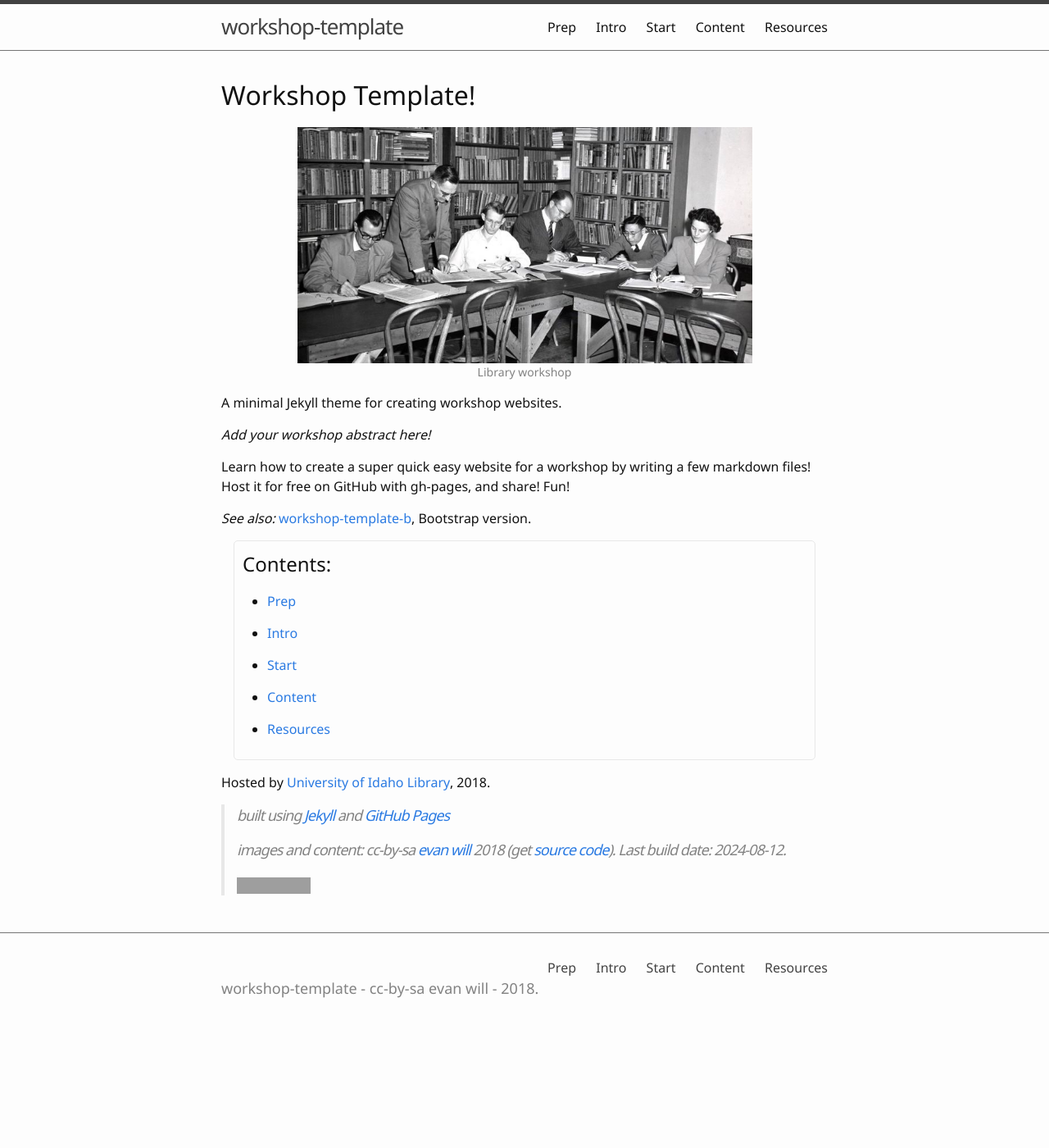
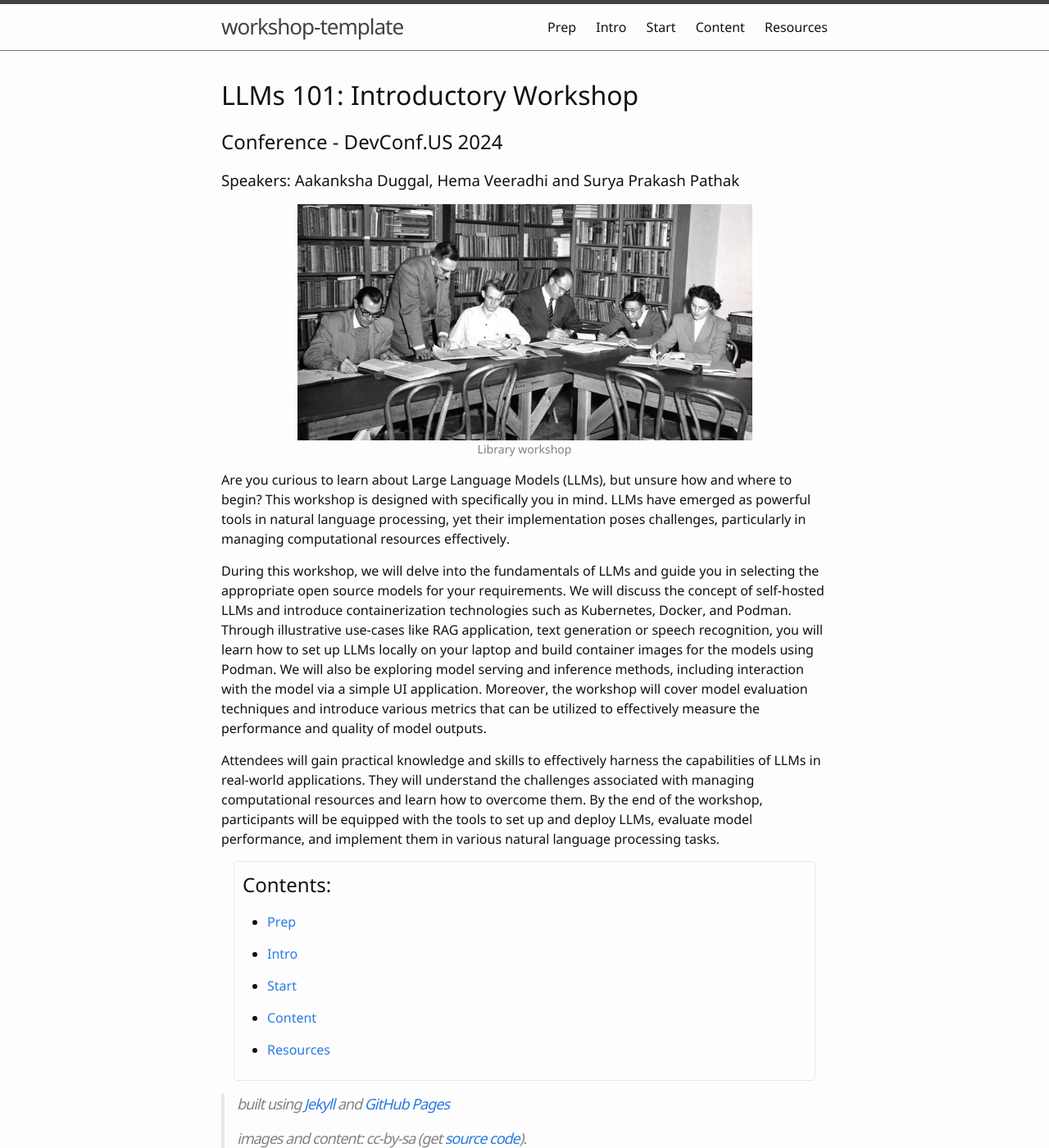
Before and after one commit to hemajv/devconf-llm-workshop, a Jekyll site: the page built from index.md, in a window 1280 px wide and 1400 px high. Shown: the whole window at 82% size. Built offline with Jekyll 4.4.1, drawn with Linux system fonts in a browser that asks for light colours; grey boxes are pictures that could not be loaded.

Commit message:
Update index.md

```diff
--- a/index.md
+++ b/index.md
@@ -2,19 +2,17 @@
 title: Home
 ---
 
-# Workshop Template!
+# LLMs 101: Introductory Workshop
+## Conference - DevConf.US 2024
+### Speakers: Aakanksha Duggal, Hema Veeradhi and Surya Prakash Pathak
 
 {% include figure.html img="uidaho-workshop.jpg" alt="intro image here" caption="Library workshop" width="75%" %}
 
-A minimal Jekyll theme for creating workshop websites.
+Are you curious to learn about Large Language Models (LLMs), but unsure how and where to begin? This workshop is designed with specifically you in mind. LLMs have emerged as powerful tools in natural language processing, yet their implementation poses challenges, particularly in managing computational resources effectively.
 
-*Add your workshop abstract here!*
+During this workshop, we will delve into the fundamentals of LLMs and guide you in selecting the appropriate open source models for your requirements. We will discuss the concept of self-hosted LLMs and introduce containerization technologies such as Kubernetes, Docker, and Podman. Through illustrative use-cases like RAG application, text generation or speech recognition, you will learn how to set up LLMs locally on your laptop and build container images for the models using Podman. We will also be exploring model serving and inference methods, including interaction with the model via a simple UI application. Moreover, the workshop will cover model evaluation techniques and introduce various metrics that can be utilized to effectively measure the performance and quality of model outputs.
 
-Learn how to create a super quick easy website for a workshop by writing a few markdown files!
-Host it for free on GitHub with gh-pages, and share!
-Fun!
-
-*See also:* [workshop-template-b](https://evanwill.github.io/workshop-template-b/), Bootstrap version.
+Attendees will gain practical knowledge and skills to effectively harness the capabilities of LLMs in real-world applications. They will understand the challenges associated with managing computational resources and learn how to overcome them. By the end of the workshop, participants will be equipped with the tools to set up and deploy LLMs, evaluate model performance, and implement them in various natural language processing tasks.
 
 <div class="toc" markdown="1">
 ## Contents:
@@ -24,11 +22,9 @@ Fun!
 {% endfor %}
 </div>
 
-Hosted by [University of Idaho Library](http://www.lib.uidaho.edu/), {{ site.pub_year }}.
 
 > built using [Jekyll](https://jekyllrb.com/) and [GitHub Pages](https://pages.github.com/)
 >
-> images and content: cc-by-sa <a href="https://github.com/{{ site.github_username }}">{{ site.author }}</a> {{ site.pub_year}} (get [source code]({{ site.repo }})).
-> Last build date: {{ site.time | date: "%Y-%m-%d" }}.
+> images and content: cc-by-sa <a href="https://github.com/hemajv"></a> (get [source code]({{ site.repo }})).
 >
 > <a href="http://creativecommons.org/licenses/by-sa/4.0/" rel="license"><img style="border-width: 0;" src="https://i.creativecommons.org/l/by-sa/4.0/88x31.png" alt="Creative Commons License" /></a>
```
